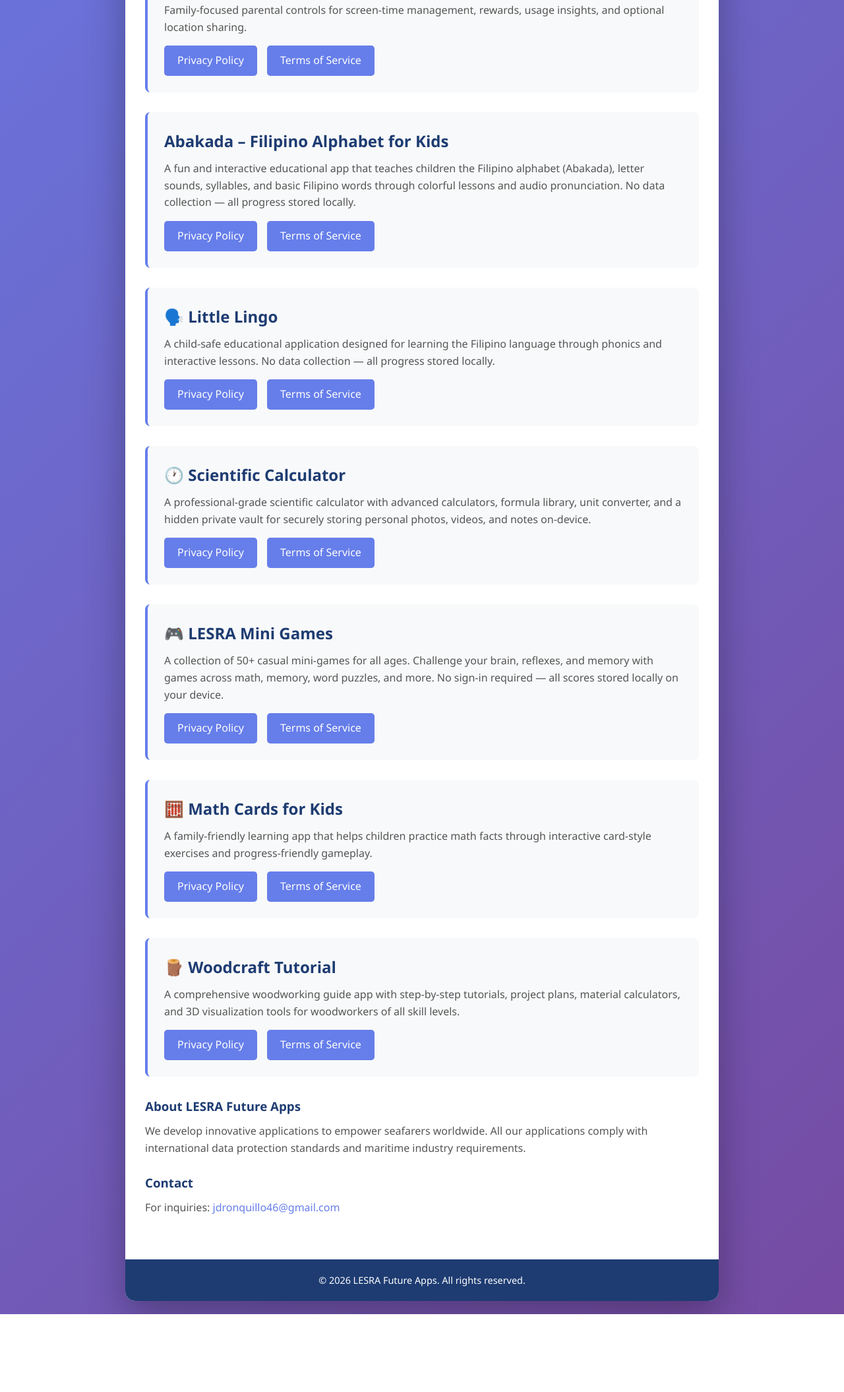
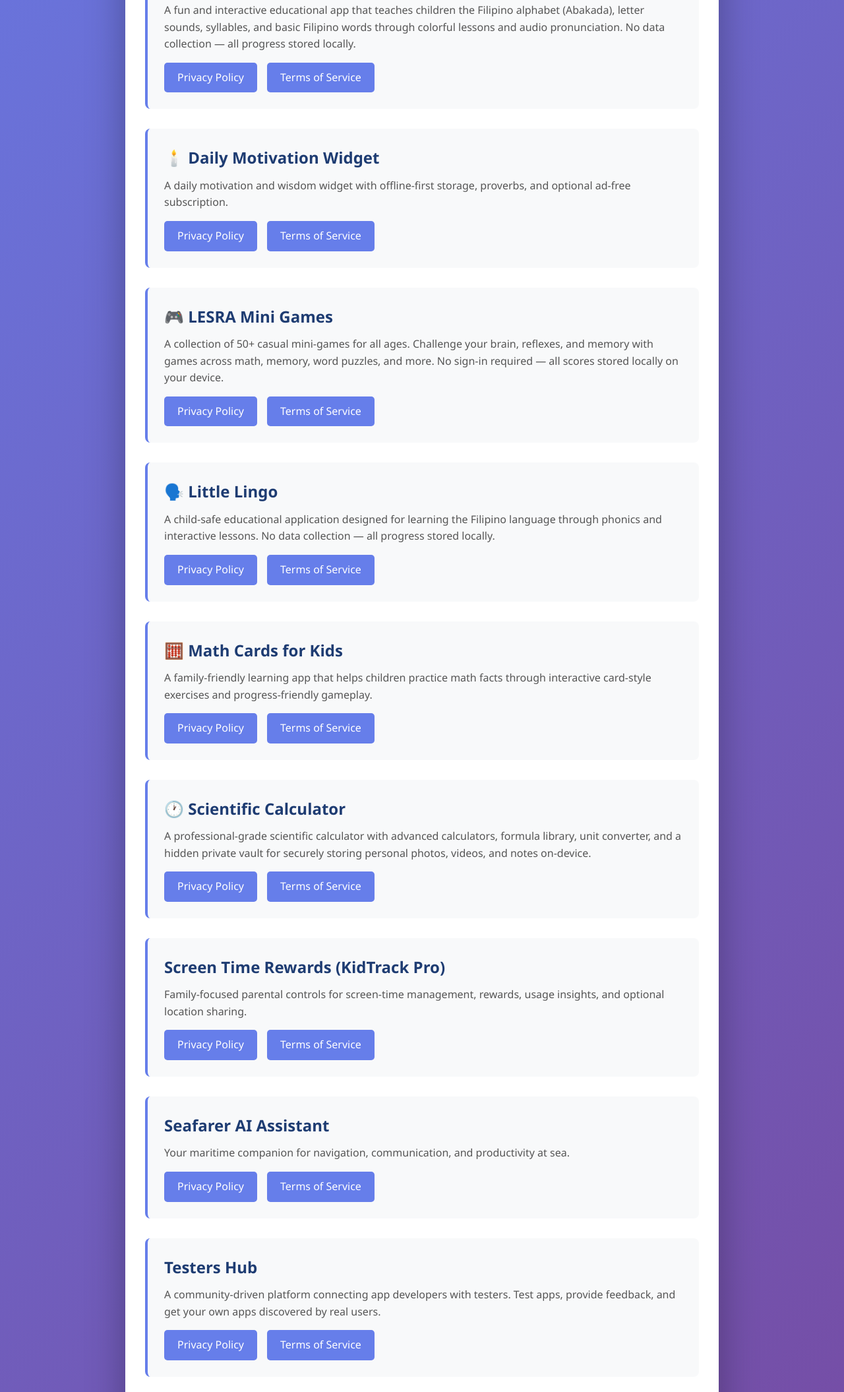
Before and after one commit to jdronquillo16-dev/lesra-future-apps-policies, a website: page index.html in a window 1280 px wide. Shown: the part 1010-3120 px from the top of the page at 66% size. Before the commit the page ends 3002 px from the top, so only its background shows below. Drawn offline with Linux system fonts and the light colour scheme.

Commit message:
chore: rename Daily Motivation Widget and sort apps alphabetically in index and README

```diff
--- a/index.html
+++ b/index.html
@@ -43,15 +43,6 @@
             </section>
 
             <section class="app-section">
-                <h2 class="app-title">Screen Time Rewards (KidTrack Pro)</h2>
-                <p>Family-focused parental controls for screen-time management, rewards, usage insights, and optional location sharing.</p>
-                <div class="links">
-                    <a href="screentimerewards/privacy-policy.html">Privacy Policy</a>
-                    <a href="screentimerewards/terms-of-service.html">Terms of Service</a>
-                </div>
-            </section>
-
-            <section class="app-section">
                 <h2 class="app-title">Abakada &ndash; Filipino Alphabet for Kids</h2>
                 <p>A fun and interactive educational app that teaches children the Filipino alphabet
                 (Abakada), letter sounds, syllables, and basic Filipino words through colorful
@@ -59,6 +50,24 @@
                 <div class="links">
                     <a href="abakada/privacy-policy.html">Privacy Policy</a>
                     <a href="abakada/terms-of-service.html">Terms of Service</a>
+                </div>
+            </section>
+
+            <section class="app-section">
+                <h2 class="app-title">🕯️ Daily Motivation Widget</h2>
+                <p>A daily motivation and wisdom widget with offline-first storage, proverbs, and optional ad-free subscription.</p>
+                <div class="links">
+                    <a href="daily-motivation-widget/privacy-policy.html">Privacy Policy</a>
+                    <a href="daily-motivation-widget/terms-of-service.html">Terms of Service</a>
+                </div>
+            </section>
+
+            <section class="app-section">
+                <h2 class="app-title">🎮 LESRA Mini Games</h2>
+                <p>A collection of 50+ casual mini-games for all ages. Challenge your brain, reflexes, and memory with games across math, memory, word puzzles, and more. No sign-in required &mdash; all scores stored locally on your device.</p>
+                <div class="links">
+                    <a href="lesraminigames/privacy-policy.html">Privacy Policy</a>
+                    <a href="lesraminigames/terms-of-service.html">Terms of Service</a>
                 </div>
             </section>
 
@@ -72,6 +81,15 @@
             </section>
 
             <section class="app-section">
+                <h2 class="app-title">🧮 Math Cards for Kids</h2>
+                <p>A family-friendly learning app that helps children practice math facts through interactive card-style exercises and progress-friendly gameplay.</p>
+                <div class="links">
+                    <a href="mathcards/privacy-policy.html">Privacy Policy</a>
+                    <a href="mathcards/terms-of-service.html">Terms of Service</a>
+                </div>
+            </section>
+
+            <section class="app-section">
                 <h2 class="app-title">&#128336; Scientific Calculator</h2>
                 <p>A professional-grade scientific calculator with advanced calculators, formula library, unit converter, and a hidden private vault for securely storing personal photos, videos, and notes on-device.</p>
                 <div class="links">
@@ -81,20 +99,30 @@
             </section>
 
             <section class="app-section">
-                <h2 class="app-title">🎮 LESRA Mini Games</h2>
-                <p>A collection of 50+ casual mini-games for all ages. Challenge your brain, reflexes, and memory with games across math, memory, word puzzles, and more. No sign-in required &mdash; all scores stored locally on your device.</p>
+                <h2 class="app-title">Screen Time Rewards (KidTrack Pro)</h2>
+                <p>Family-focused parental controls for screen-time management, rewards, usage insights, and optional location sharing.</p>
                 <div class="links">
-                    <a href="lesraminigames/privacy-policy.html">Privacy Policy</a>
-                    <a href="lesraminigames/terms-of-service.html">Terms of Service</a>
+                    <a href="screentimerewards/privacy-policy.html">Privacy Policy</a>
+                    <a href="screentimerewards/terms-of-service.html">Terms of Service</a>
                 </div>
             </section>
 
             <section class="app-section">
-                <h2 class="app-title">🧮 Math Cards for Kids</h2>
-                <p>A family-friendly learning app that helps children practice math facts through interactive card-style exercises and progress-friendly gameplay.</p>
+                <h2 class="app-title">Seafarer AI Assistant</h2>
+                <p>Your maritime companion for navigation, communication, and productivity at sea.</p>
                 <div class="links">
-                    <a href="mathcards/privacy-policy.html">Privacy Policy</a>
-                    <a href="mathcards/terms-of-service.html">Terms of Service</a>
+                    <a href="seafarer-ai-assistant/privacy-policy.html">Privacy Policy</a>
+                    <a href="seafarer-ai-assistant/terms-of-service.html">Terms of Service</a>
+                </div>
+            </section>
+
+            <section class="app-section">
+                <h2 class="app-title">Testers Hub</h2>
+                <p>A community-driven platform connecting app developers with testers. Test apps, provide feedback,
+                and get your own apps discovered by real users.</p>
+                <div class="links">
+                    <a href="testershub/privacy-policy.html">Privacy Policy</a>
+                    <a href="testershub/terms-of-service.html">Terms of Service</a>
                 </div>
             </section>
 
@@ -106,21 +134,3 @@
                     <a href="woodcrafttutorial/terms-of-service.html">Terms of Service</a>
                 </div>
             </section>
-
-            <section class="info-section">
-                <h3>About LESRA Future Apps</h3>
-                <p>We develop innovative applications to empower seafarers worldwide. All our applications comply with international data protection standards and maritime industry requirements.</p>
-            </section>
-
-            <section class="info-section">
-                <h3>Contact</h3>
-                <p>For inquiries: <a href="mailto:jdronquillo46@gmail.com">jdronquillo46@gmail.com</a></p>
-            </section>
-        </main>
-
-        <footer>
-            <p>&copy; 2026 LESRA Future Apps. All rights reserved.</p>
-        </footer>
-    </div>
-</body>
-</html>
```
Also changed, not shown: daily-motivation-widget/privacy-policy.html (+3 -3 lines), daily-motivation-widget/terms-of-service.html (+3 -3 lines), README.md.
